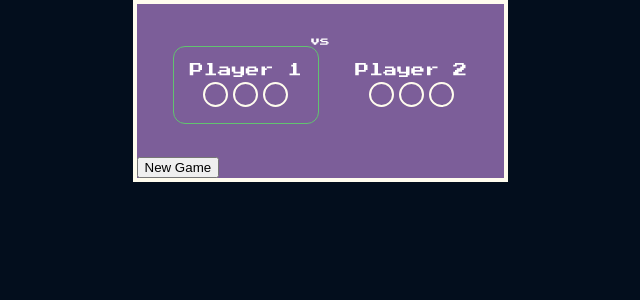
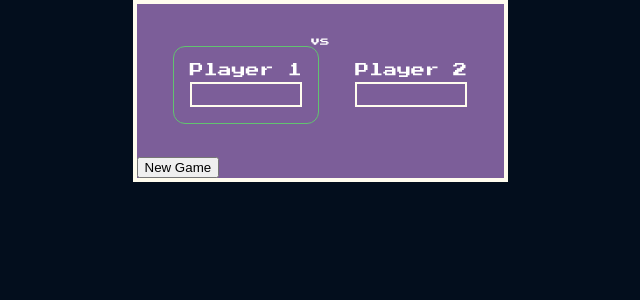
Before and after one commit to weslley-oliveira/memory-matching-game, a React (Create React App) app: page / in a window 1280 px wide. Shown: the top 300 px of the page, without its empty margins (320-960 px from the left). Built offline with nearby package versions, Linux system fonts and the light colour scheme; data requests are answered from the project's data file; the HTML template or start-up script is replaced by a standard one.

Commit message:
:art: Improve score

```diff
--- a/src/components/BoardGame/index.tsx
+++ b/src/components/BoardGame/index.tsx
@@ -42,6 +42,10 @@ export function BoardGame(){
             .then(response => setPlayers(response.data));
     },[])
 
+    useEffect(()=>{
+          console.log("MECHERAM")
+    },[randomCards])
+
     // initialize new game
     function newGame(){
 
@@ -71,7 +75,6 @@ export function BoardGame(){
     function handleClick(id:Number,index:Number) {
 
         if(selected.length === 0){
-            console.log('Was Empyt')
             setSelected([{
                 id:id,
                 index: index
@@ -83,7 +86,6 @@ export function BoardGame(){
             if(matchIndex?.index !== index){
                 if(matchId?.id === id){
                     matching(id)
-                    setSelected([])
                 } else {
                     yourTurn(id)
                     setSelected([{
@@ -111,6 +113,7 @@ export function BoardGame(){
           }
         )
        setRandomCards(matchingUpdate)
+       setSelected([])
        addPoints()
     }
 
--- a/src/components/HeaderGame/index.tsx
+++ b/src/components/HeaderGame/index.tsx
@@ -14,7 +14,6 @@ interface HeraderGameProps {
 }
 
 export function HeaderGame({ players }: HeraderGameProps){
-    console.log(players)
     return(
         <Container>
             <p>vs</p>
--- a/src/components/ScoreGame/index.tsx
+++ b/src/components/ScoreGame/index.tsx
@@ -1,16 +1,33 @@
-import { useState } from "react"
+import { useEffect, useState } from "react";
+import { api } from "../../services/api";
 import { Content } from "./style"
 
 interface ScoreGameProps {
     points : number;
 }
 
+interface Cards {
+    id: number;
+    name: string;
+    img: string;
+    matching: boolean;
+}
+
 export function ScoreGame({ points }: ScoreGameProps) {
+    const [cards, setCards] = useState<Cards[]>([])
+
+    useEffect(()=>{
+        api.get('card-game')
+            .then(response => setCards(response.data));
+    },[])
+
+    const fatored = (points/cards.length)*100
+
     return (
         <Content>
-            <div className={`${points >= 1 && 'point'}`}></div>
-            <div className={`${points >= 2 && 'point'}`}></div>
-            <div className={`${points >= 3 && 'point'}`}></div>
+            <div className="score">
+                <div style={{width:`${fatored}%`}}></div>
+            </div>
         </Content>
     )
 }
--- a/src/components/ScoreGame/style.ts
+++ b/src/components/ScoreGame/style.ts
@@ -6,14 +6,14 @@ export const Content = styled.div`
     gap: 5px;
     padding-top: 5px;
 
-    div {
-        width: 25px;
+    .score {
+        width: 100%;
         height: 25px;
         border: solid 2px var(--font-color);
-        border-radius: 100%;
-    }
-    .point {
-        background-color: var(--player-score);
+        div {
+            height: 100%;
+            background-color: var(--player-score);
+        }
     }
 
 `
```
